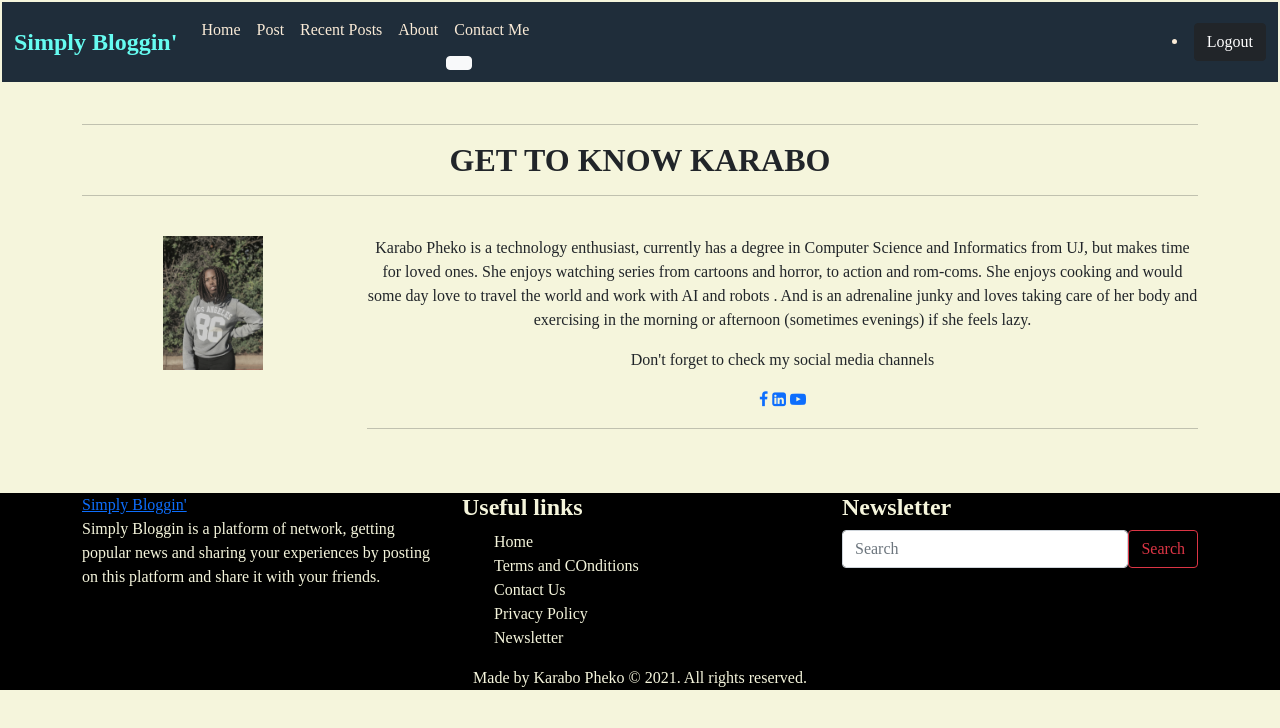
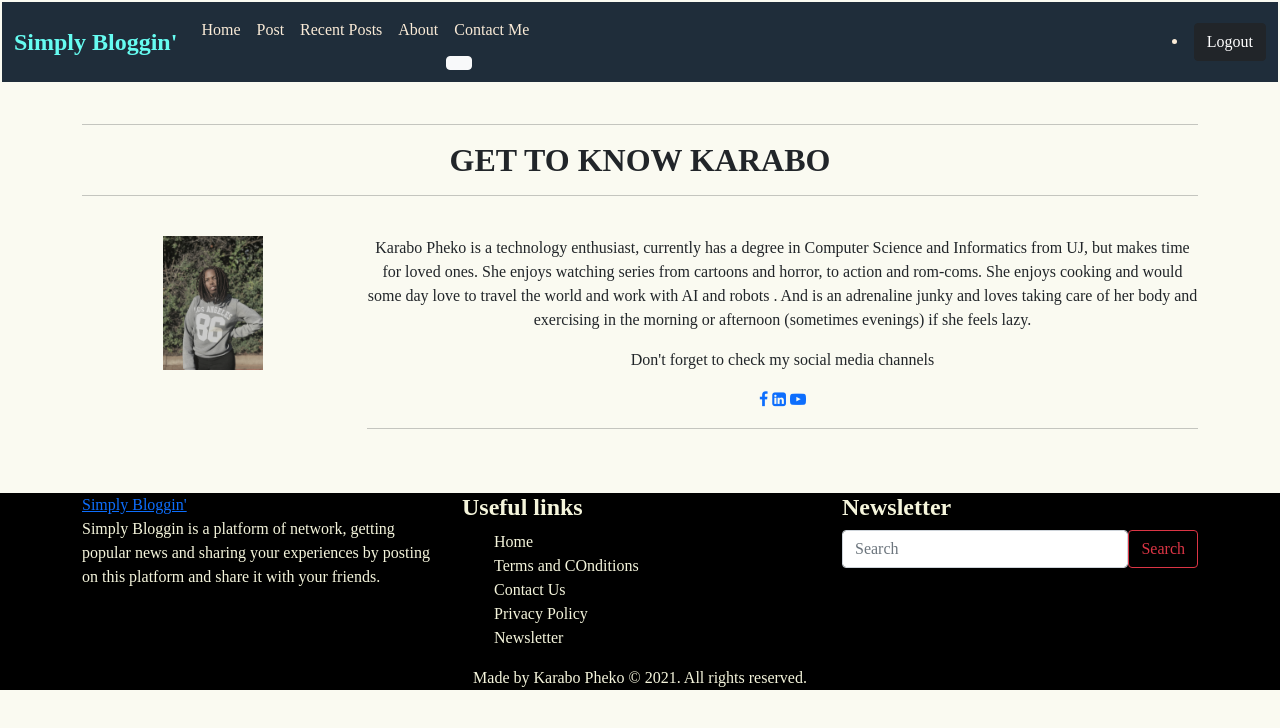
Before and after one commit to PhekoK/Simply_Blogging, a plain HTML site: page aboutme.html in a window 1280 px wide. Drawn offline with nearby package versions, Linux system fonts and the light colour scheme; a web font is replaced by a local one.

Commit message:
Changed background again

```diff
--- a/css/style.css
+++ b/css/style.css
@@ -1,6 +1,6 @@
 body{
   font-family: 'Newsreader', serif;
-  background-color: beige;
+  background-color: rgb(250, 250, 241);
 }
 
 h1,h2,h3,h4,h5{
```
